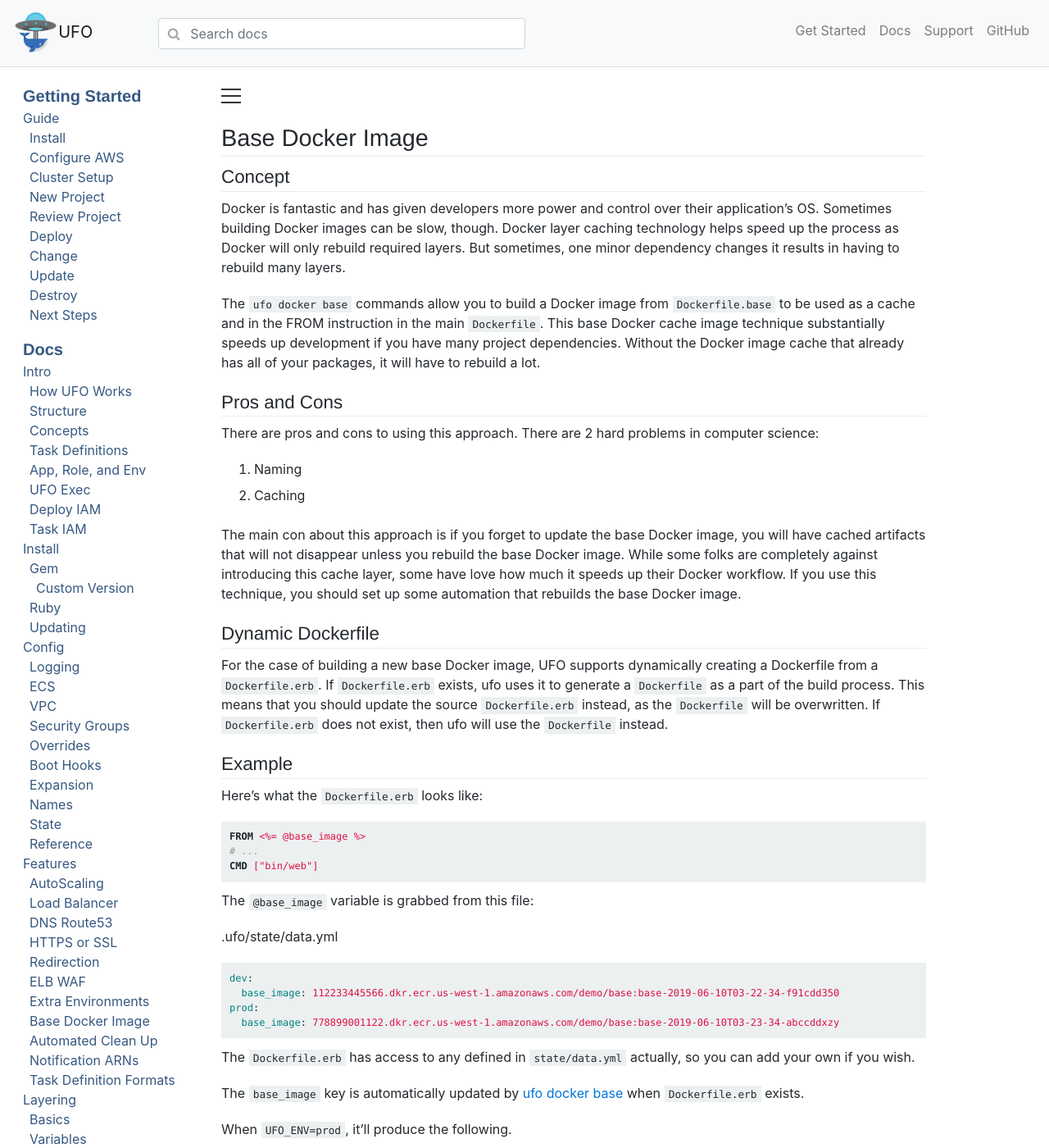
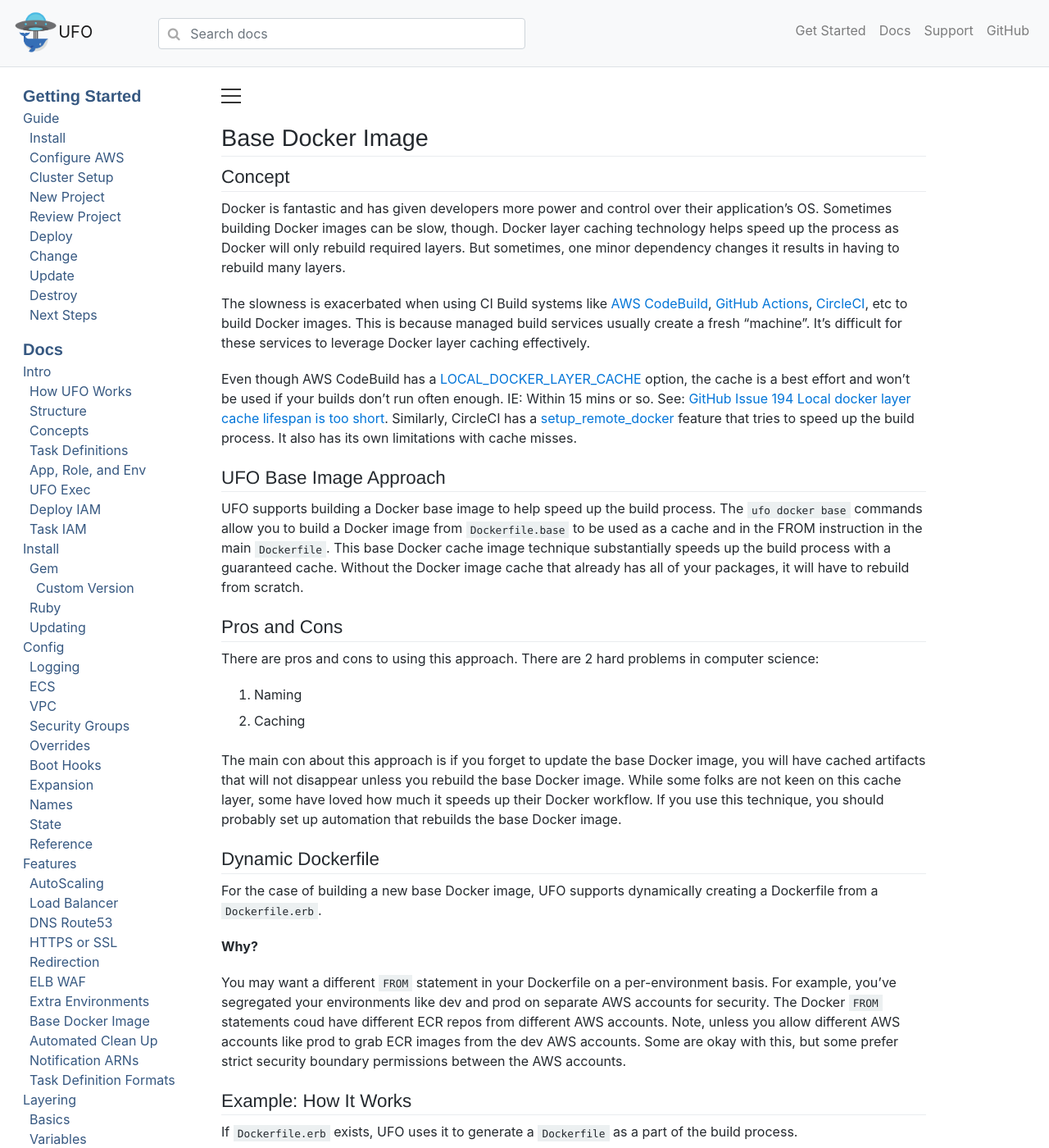
Before and after one commit to boltops-tools/ufo-docs, a Jekyll site: the page built from _docs/features/base-docker-image.md, in a window 1280 px wide and 1400 px high. Shown: the whole window at 82% size. Built offline with Jekyll 4.4.1, drawn with Linux system fonts in a browser that asks for light colours; cached includes are drawn as plain includes; a script that is not in the unit is left out; some of the changed text lies outside the part shown.

Commit message:
docker base image

````diff
--- a/_docs/features/base-docker-image.md
+++ b/_docs/features/base-docker-image.md
@@ -8,7 +8,14 @@
 
 Docker is fantastic and has given developers more power and control over their application's OS.  Sometimes building Docker images can be slow, though.  Docker layer caching technology helps speed up the process as Docker will only rebuild required layers. But sometimes, one minor dependency changes it results in having to rebuild many layers.
 
-The `ufo docker base` commands allow you to build a Docker image from `Dockerfile.base` to be used as a cache and in the FROM instruction in the main `Dockerfile`.  This base Docker cache image technique substantially speeds up development if you have many project dependencies.  Without the Docker image cache that already has all of your packages, it will have to rebuild a lot.
+The slowness is exacerbated when using CI Build systems like [AWS CodeBuild](https://aws.amazon.com/codebuild/), [GitHub Actions](https://github.com/features/actions), [CircleCI](https://circleci.com/), etc to build Docker images.  This is because managed build services usually create a fresh "machine".  It's difficult for these services to leverage Docker layer caching effectively.
+
+Even though AWS CodeBuild has a [LOCAL_DOCKER_LAYER_CACHE](https://docs.aws.amazon.com/codebuild/latest/userguide/build-caching.html) option, the cache is a best effort and won't be used if your builds don't run often enough. IE: Within 15 mins or so. See: [GitHub Issue 194 Local docker layer cache lifespan is too short](https://github.com/aws/aws-codebuild-docker-images/issues/194). Similarly, CircleCI
+has a [setup_remote_docker](https://circleci.com/docs/2.0/docker-layer-caching/) feature that tries to speed up the build process. It also has its own limitations with cache misses.
+
+## UFO Base Image Approach
+
+UFO supports building a Docker base image to help speed up the build process. The `ufo docker base` commands allow you to build a Docker image from `Dockerfile.base` to be used as a cache and in the FROM instruction in the main `Dockerfile`.  This base Docker cache image technique substantially speeds up the build process with a guaranteed cache.  Without the Docker image cache that already has all of your packages, it will have to rebuild from scratch.
 
 ## Pros and Cons
 
@@ -17,13 +24,19 @@
 1. Naming
 2. Caching
 
-The main con about this approach is if you forget to update the base Docker image, you will have cached artifacts that will not disappear unless you rebuild the base Docker image.  While some folks are completely against introducing this cache layer, some have love how much it speeds up their Docker workflow.  If you use this technique, you should set up some automation that rebuilds the base Docker image.
+The main con about this approach is if you forget to update the base Docker image, you will have cached artifacts that will not disappear unless you rebuild the base Docker image.  While some folks are not keen on this cache layer, some have loved how much it speeds up their Docker workflow.  If you use this technique, you should probably set up automation that rebuilds the base Docker image.
 
 ## Dynamic Dockerfile
 
-For the case of building a new base Docker image, UFO supports dynamically creating a Dockerfile from a `Dockerfile.erb`.  If `Dockerfile.erb` exists, ufo uses it to generate a `Dockerfile` as a part of the build process.  This means that you should update the source `Dockerfile.erb` instead, as the `Dockerfile` will be overwritten.  If `Dockerfile.erb` does not exist, then ufo will use the `Dockerfile` instead.
+For the case of building a new base Docker image, UFO supports dynamically creating a Dockerfile from a `Dockerfile.erb`.
 
-## Example
+**Why?**
+
+You may want a different `FROM` statement in your Dockerfile on a per-environment basis. For example, you've segregated your environments like dev and prod on separate AWS accounts for security. The Docker `FROM` statements coud have different ECR repos from different AWS accounts. Note, unless you allow different AWS accounts like prod to grab ECR images from the dev AWS accounts. Some are okay with this, but some prefer strict security boundary permissions between the AWS accounts.
+
+## Example: How It Works
+
+If `Dockerfile.erb` exists, UFO uses it to generate a `Dockerfile` as a part of the build process.
 
 Here's what the ``Dockerfile.erb`` looks like:
 
@@ -33,47 +46,40 @@
 CMD ["bin/web"]
 ```
 
-The `@base_image` variable is grabbed from this file:
+The `@base_image` variable is read from state stored by UFO. This state can be stored on s3. See: [Config State Docs]({% link _docs/config/state.md %})
 
-.ufo/state/data.yml
+The [ufo docker base](http://ufoships.com/reference/ufo-docker-base/) command automates the process, including updating the state data and updating the existing Dockerfile FROM statement.
 
-```yaml
-dev:
-  base_image: 112233445566.dkr.ecr.us-west-1.amazonaws.com/demo/base:base-2019-06-10T03-22-34-f91cdd350
-prod:
-  base_image: 778899001122.dkr.ecr.us-west-1.amazonaws.com/demo/base:base-2019-06-10T03-23-34-abccddxzy
+When `UFO_ENV=dev`, it'll produce the following.
+
+Dockerfile:
+
+```Dockerfile
+FROM 1111111111111.dkr.ecr.us-west-1.amazonaws.com/demo/base:base-2022-15-10T03-23-34-foobarabc
+# ...
 ```
-
-
-The `Dockerfile.erb` has access to any defined in `state/data.yml` actually, so you can add your own if you wish.
-
-The `base_image` key is automatically updated by [ufo docker base](http://ufoships.com/reference/ufo-docker-base/) when `Dockerfile.erb` exists.
-
 
 When `UFO_ENV=prod`, it'll produce the following.
 
 Dockerfile:
 
 ```Dockerfile
-FROM 778899001122.dkr.ecr.us-west-1.amazonaws.com/demo/base:base-2019-06-10T03-23-34-abccddxzy
+FROM 222222222222.dkr.ecr.us-west-1.amazonaws.com/demo/base:base-2022-16-10T03-23-34-foobarxzy
 # ...
-CMD ["bin/web"]
 ```
-
-The above example demonstrates a good use case. You may want a different FROM statement in your Dockerfile on a per-environment basis if you're using different ECR repositories from different AWS accounts entirely. The FROM statement changes based on which AWS account you're using.
 
 ## Usage
 
 The general steps are:
 
 1. Create a `Dockerfile.erb` with `<%= @base_image %>`. Remove `Dockerfile` and add it to `.gitignore`.
-2. Run: `ufo docker base` to generate `state/data.yml`
+2. Run: `ufo docker base` to update the state with the built Docker base image. This should probably be automated on a scheduled basis.
 3. Run: `ufo ship` to build a Docker image using `Dockerfile.erb`.
 
-Remember when using the `Dockerfile.erb`, the `Dockerfile` is overwritten. So you should update the `Dockerfile.erb`.
+**Important**: Remember when using `Dockerfile.erb`, you should update the source `Dockerfile.erb` instead, as the `Dockerfile` is auto-generated. You should `.gitignore` the Dockerfile.
 
 ## Build Args
 
 Why not use [build args](https://www.jeffgeerling.com/blog/2017/use-arg-dockerfile-dynamic-image-specification)?
 
-UFO uses a YAML file, so users will not have to remember to provide the build arg. It is also easy to update the `.ufo/state/data.yml` with the `ufo docker base` command.
+UFO automates this process, so users will not have to remember to provide the build arg. Found that it is too easy to forget to specify the build args, and there are still a lot of manual steps aside from the use of build args.
````
